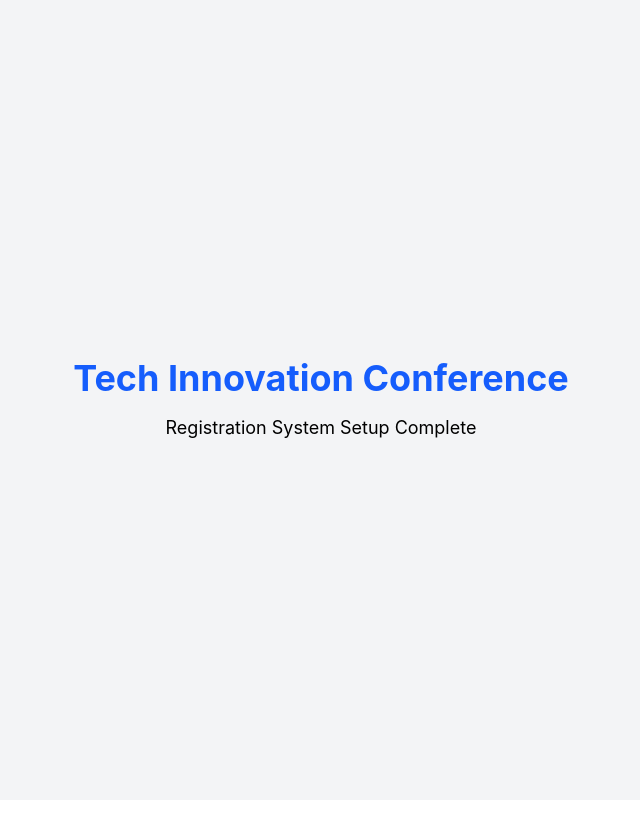
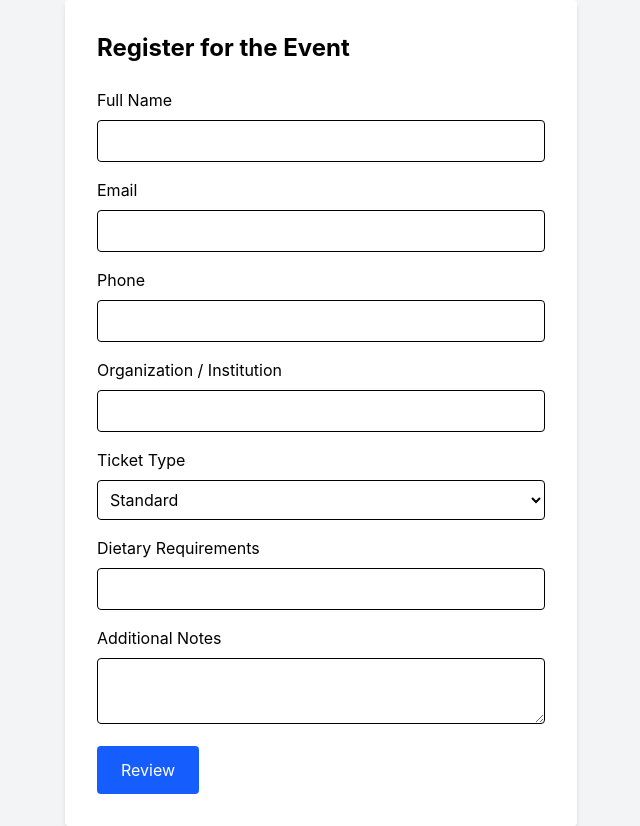
Before and after one commit to muhozadenyse9-web/tech-conference-system, a React (Vite) app: page /register in a window 1280 px wide. Shown: the whole page, without its empty margins (319-959 px from the left). Before the commit the page ends 800 px from the top, so only its background shows below. Built offline with nearby package versions, Linux system fonts and the light colour scheme.

Commit message:
full working register Page

```diff
--- a/src/App.jsx
+++ b/src/App.jsx
@@ -1,16 +1,28 @@
+import { BrowserRouter as Router, Routes, Route } from "react-router-dom"
+
+import EventPage from "./Pages/EventPage"
+import RegisterPage from "./Pages/RegisterPage"
+import ReviewPage from "./Pages/ReviewPage"
+import ConfirmationPage from "./Pages/ConfirmationPage"
+import SubmittedPage from "./Pages/SubmittedPage"
+
 function App() {
   return (
-    <div className="flex items-center justify-center h-screen bg-gray-100">
-      <div className="text-center">
-        <h1 className="text-4xl font-bold text-blue-600">
-          Tech Innovation Conference
-        </h1>
+    <Router>
+      <Routes>
 
-        <p className="mt-4 text-lg">
-          Registration System Setup Complete
-        </p>
-      </div>
-    </div>
+        <Route path="/" element={<EventPage />} />
+
+        <Route path="/register" element={<RegisterPage />} />
+
+        <Route path="/review" element={<ReviewPage />} />
+
+        <Route path="/confirm" element={<ConfirmationPage />} />
+
+        <Route path="/submitted" element={<SubmittedPage />} />
+
+      </Routes>
+    </Router>
   )
 }
 
--- a/src/Pages/RegisterPage.jsx
+++ b/src/Pages/RegisterPage.jsx
@@ -1,7 +1,120 @@
+import { useState } from "react"
+import { useNavigate } from "react-router-dom"
+
 function RegisterPage() {
+  const navigate = useNavigate()
+
+  // Form state
+  const [formData, setFormData] = useState({
+    fullName: "",
+    email: "",
+    phone: "",
+    organization: "",
+    ticket: "Standard",
+    dietary: "",
+    notes: "",
+  })
+
+  // Handle input changes
+  const handleChange = (e) => {
+    const { name, value } = e.target
+    setFormData({ ...formData, [name]: value })
+  }
+
+  // Handle form submit
+  const handleSubmit = (e) => {
+    e.preventDefault()
+
+    // Save data temporarily in session storage for now
+    sessionStorage.setItem("registrationTemp", JSON.stringify(formData))
+
+    // Go to Review Page
+    navigate("/review")
+  }
+
   return (
-    <div className="text-center mt-20">
-      <h1 className="text-3xl font-bold">Registration Form Page</h1>
+    <div className="min-h-screen flex items-center justify-center bg-gray-100">
+      <form
+        className="bg-white p-8 rounded shadow-md w-full max-w-lg"
+        onSubmit={handleSubmit}
+      >
+        <h1 className="text-2xl font-bold mb-6">Register for the Event</h1>
+
+        <label className="block mb-2">Full Name</label>
+        <input
+          type="text"
+          name="fullName"
+          value={formData.fullName}
+          onChange={handleChange}
+          className="w-full p-2 mb-4 border rounded"
+          required
+        />
+
+        <label className="block mb-2">Email</label>
+        <input
+          type="email"
+          name="email"
+          value={formData.email}
+          onChange={handleChange}
+          className="w-full p-2 mb-4 border rounded"
+          required
+        />
+
+        <label className="block mb-2">Phone</label>
+        <input
+          type="text"
+          name="phone"
+          value={formData.phone}
+          onChange={handleChange}
+          className="w-full p-2 mb-4 border rounded"
+          required
+        />
+
+        <label className="block mb-2">Organization / Institution</label>
+        <input
+          type="text"
+          name="organization"
+          value={formData.organization}
+          onChange={handleChange}
+          className="w-full p-2 mb-4 border rounded"
+        />
+
+        <label className="block mb-2">Ticket Type</label>
+        <select
+          name="ticket"
+          value={formData.ticket}
+          onChange={handleChange}
+          className="w-full p-2 mb-4 border rounded"
+        >
+          <option>Standard</option>
+          <option>VIP</option>
+          <option>Student</option>
+        </select>
+
+        <label className="block mb-2">Dietary Requirements</label>
+        <input
+          type="text"
+          name="dietary"
+          value={formData.dietary}
+          onChange={handleChange}
+          className="w-full p-2 mb-4 border rounded"
+        />
+
+        <label className="block mb-2">Additional Notes</label>
+        <textarea
+          name="notes"
+          value={formData.notes}
+          onChange={handleChange}
+          className="w-full p-2 mb-4 border rounded"
+        ></textarea>
+
+        <button
+          type="submit"
+          className="bg-blue-600 text-white px-6 py-3 rounded hover:bg-blue-700"
+        >
+          Review
+        </button>
+      </form>
     </div>
   )
 }
```
